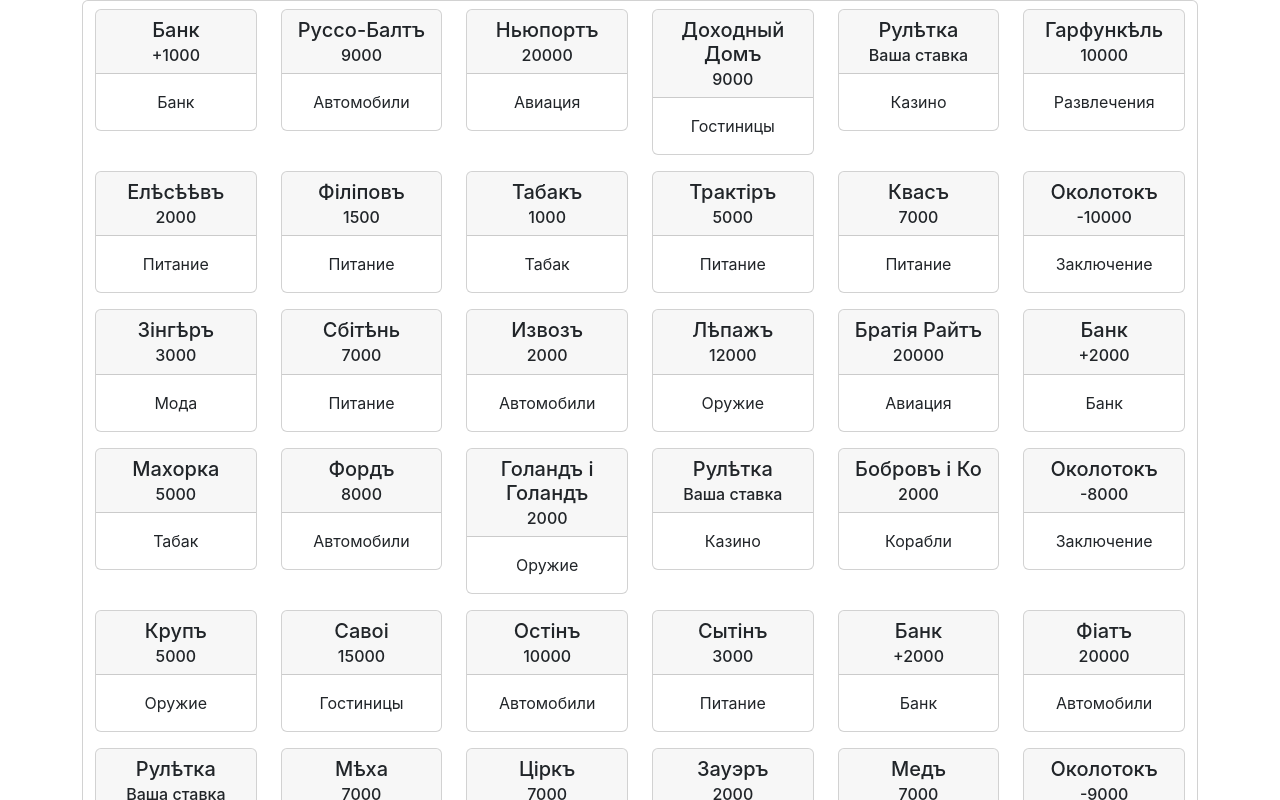
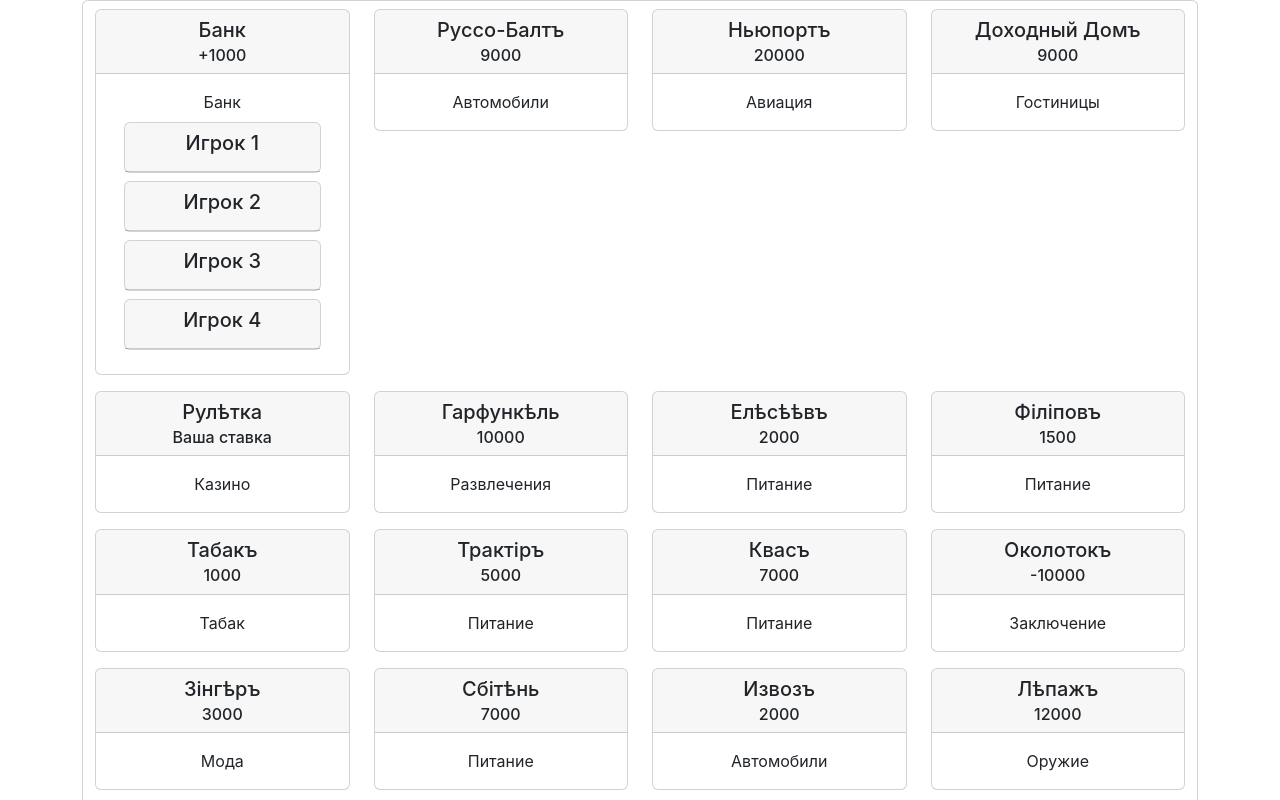
Before and after one commit to d2emon/business-tycoon, a React (Create React App) app in the folder front/: page / in a window 1280 px wide. Shown: the top 800 px of the page. Built offline with nearby package versions, Linux system fonts and the light colour scheme.

Commit message:
Add players to field

```diff
--- /dev/null
+++ b/front/src/components/GameBoard/BankCard.jsx
@@ -0,0 +1,39 @@
+import React, { useMemo } from 'react';
+import PropTypes from 'prop-types';
+import FieldCard from './FieldCard';
+
+function BankCard(props) {
+  const {
+    payment,
+    players,
+    title,
+  } = props;
+
+  const subtitle = useMemo(() => `+${payment}`, [payment]);
+
+  return (
+    <FieldCard
+      title={title}
+      subtitle={subtitle}
+      players={players}
+    >
+      Банк
+    </FieldCard>
+  );
+}
+
+BankCard.defaultProps = {
+  payment: null,
+  players: [],
+  title: null,
+};
+
+BankCard.propTypes = {
+  payment: PropTypes.number,
+  players: PropTypes.arrayOf(PropTypes.shape({
+    name: PropTypes.string,
+  })),
+  title: PropTypes.string,
+};
+
+export default BankCard;
--- /dev/null
+++ b/front/src/components/GameBoard/CasinoCard.jsx
@@ -0,0 +1,34 @@
+import React from 'react';
+import PropTypes from 'prop-types';
+import FieldCard from './FieldCard';
+
+function CasinoCard(props) {
+  const {
+    players,
+    title,
+  } = props;
+
+  return (
+    <FieldCard
+      title={title}
+      subtitle="Ваша ставка"
+      players={players}
+    >
+      Казино
+    </FieldCard>
+  );
+}
+
+CasinoCard.defaultProps = {
+  players: [],
+  title: null,
+};
+
+CasinoCard.propTypes = {
+  players: PropTypes.arrayOf(PropTypes.shape({
+    name: PropTypes.string,
+  })),
+  title: PropTypes.string,
+};
+
+export default CasinoCard;
--- /dev/null
+++ b/front/src/components/GameBoard/CompanyCard.jsx
@@ -0,0 +1,54 @@
+import React, { useMemo } from 'react';
+import PropTypes from 'prop-types';
+import FieldCard from './FieldCard';
+
+function CompanyCard(props) {
+  const {
+    cost,
+    icon,
+    players,
+    title,
+  } = props;
+
+  const icons = {
+    car: 'Автомобили',
+    plane: 'Авиация',
+    hotel: 'Гостиницы',
+    music: 'Развлечения',
+    food: 'Питание',
+    smoking: 'Табак',
+    fashion: 'Мода',
+    gun: 'Оружие',
+    sail: 'Корабли',
+  };
+
+  const subtitle = useMemo(() => `${cost}`, [cost]);
+
+  return (
+    <FieldCard
+      title={title}
+      subtitle={subtitle}
+      players={players}
+    >
+      {icons[icon] || `Неизвестно ${icon}`}
+    </FieldCard>
+  );
+}
+
+CompanyCard.defaultProps = {
+  cost: null,
+  icon: null,
+  players: [],
+  title: null,
+};
+
+CompanyCard.propTypes = {
+  cost: PropTypes.number,
+  icon: PropTypes.string,
+  players: PropTypes.arrayOf(PropTypes.shape({
+    name: PropTypes.string,
+  })),
+  title: PropTypes.string,
+};
+
+export default CompanyCard;
--- /dev/null
+++ b/front/src/components/GameBoard/FieldCard.jsx
@@ -0,0 +1,64 @@
+import React from 'react';
+import {
+  Card,
+  Container,
+} from 'react-bootstrap';
+import PropTypes from 'prop-types';
+import PlayerToken from '../PlayerToken';
+
+function FieldCard(props) {
+  const {
+    players,
+    subtitle,
+    title,
+    children,
+  } = props;
+
+  return (
+    <Card
+      className="my-2 field-card"
+    >
+      <Card.Header>
+        <Card.Title>
+          { title }
+        </Card.Title>
+
+        { subtitle && (
+          <Card.Subtitle>
+            { subtitle }
+          </Card.Subtitle>
+        ) }
+      </Card.Header>
+
+      <Card.Body>
+        {children}
+        <Container>
+          { players.map((player) => (
+            <PlayerToken
+              key={player.name}
+              name={player.name}
+            />
+          ))}
+        </Container>
+      </Card.Body>
+    </Card>
+  );
+}
+
+FieldCard.defaultProps = {
+  players: [],
+  subtitle: null,
+  title: null,
+  children: null,
+};
+
+FieldCard.propTypes = {
+  players: PropTypes.arrayOf(PropTypes.shape({
+    name: PropTypes.string,
+  })),
+  subtitle: PropTypes.string,
+  title: PropTypes.string,
+  children: PropTypes.node,
+};
+
+export default FieldCard;
--- /dev/null
+++ b/front/src/components/GameBoard/JailCard.jsx
@@ -0,0 +1,39 @@
+import React, { useMemo } from 'react';
+import PropTypes from 'prop-types';
+import FieldCard from './FieldCard';
+
+function JailCard(props) {
+  const {
+    fine,
+    players,
+    title,
+  } = props;
+
+  const subtitle = useMemo(() => `-${fine}`, [fine]);
+
+  return (
+    <FieldCard
+      title={title}
+      subtitle={subtitle}
+      players={players}
+    >
+      Заключение
+    </FieldCard>
+  );
+}
+
+JailCard.defaultProps = {
+  fine: null,
+  players: [],
+  title: null,
+};
+
+JailCard.propTypes = {
+  fine: PropTypes.number,
+  players: PropTypes.arrayOf(PropTypes.shape({
+    name: PropTypes.string,
+  })),
+  title: PropTypes.string,
+};
+
+export default JailCard;
--- a/front/src/components/GameBoard/index.jsx
+++ b/front/src/components/GameBoard/index.jsx
@@ -1,125 +1,73 @@
-import React from 'react';
-import { Card, Col, Container, Row } from 'react-bootstrap';
+/* eslint-disable react/jsx-props-no-spreading */
+import React, { useMemo } from 'react';
+import {
+  Col,
+  Container,
+  Row,
+} from 'react-bootstrap';
+import PropTypes from 'prop-types';
+import BankCard from './BankCard';
+import CasinoCard from './CasinoCard';
+import CompanyCard from './CompanyCard';
+import JailCard from './JailCard';
 
-function FieldCard(props) {
-  const {
-    subtitle,
-    title,
-    children,
-  } = props;
-
-  return (
-    <Card className="my-2">
-      <Card.Header>
-      <Card.Title>
-          { title }
-        </Card.Title>
-
-        { subtitle && <Card.Subtitle>
-          { subtitle }
-        </Card.Subtitle> }
-      </Card.Header>
-
-      <Card.Body>
-        {children}
-      </Card.Body>
-    </Card>
-  );
-}
-
-function CompanyCard(props) {
-  const {
-    cost,
-    icon,
-    title,
-  } = props;
-
-  const icons = {
-    car: 'Автомобили',
-    plane: 'Авиация',
-    hotel: 'Гостиницы',
-    music: 'Развлечения',
-    food: 'Питание',
-    smoking: 'Табак',
-    fashion: 'Мода',
-    gun: 'Оружие',
-    sail: 'Корабли',
-  }
-
-  return (
-    <FieldCard
-      title={title}
-      subtitle={cost}
-    >
-      {icons[icon] || `Неизвестно ${icon}`}
-    </FieldCard>
-  );
-}
-
-function BankCard(props) {
-  const {
-    payment,
-    title,
-  } = props;
-
-  return (
-    <FieldCard
-      title={title}
-      subtitle={`+${payment}`}
-    >
-      Банк
-    </FieldCard>
-  );
-}
-
-function CasinoCard(props) {
-  const {
-    title,
-  } = props;
-
-  return (
-    <FieldCard
-      title={title}
-      subtitle="Ваша ставка"
-    >
-      Казино
-    </FieldCard>
-  );
-}
-
-function JailCard(props) {
-  const {
-    fine,
-    title,
-  } = props;
-
-  return (
-    <FieldCard
-      title={title}
-      subtitle={-fine}
-    >
-      Заключение
-    </FieldCard>
-  );
-}
+import './styles.css';
 
 function GameBoard(props) {
   const {
     fields,
+    players,
   } = props;
+
+  const cardMd = 3;
+
+  const fieldsData = useMemo(
+    () => fields.map((field) => ({
+      ...field,
+      players: players.filter((player) => (player.position === field.id)),
+    })),
+    [
+      fields,
+      players,
+    ],
+  );
 
   return (
     <Container>
       <Row>
-        { fields.map((field) => (
+        { fieldsData.map((field) => (
           <Col
             key={field.id}
-            md={2}
+            md={cardMd}
           >
-            { (field.fieldType === 1) && <CompanyCard {...field} /> }
-            { (field.fieldType === 2) && <BankCard {...field} /> }
-            { (field.fieldType === 3) && <CasinoCard {...field} /> }
-            { (field.fieldType === 4) && <JailCard {...field} /> }
+            {(field.fieldType === 1) && (
+              <CompanyCard
+                players={field.players}
+                title={field.title}
+                cost={field.cost}
+                icon={field.icon}
+              />
+            )}
+            {(field.fieldType === 2) && (
+              <BankCard
+                players={field.players}
+                title={field.title}
+                payment={field.payment}
+              />
+            )}
+            {(field.fieldType === 3) && (
+              <CasinoCard
+                players={field.players}
+                title={field.title}
+              />
+            )}
+            {(field.fieldType === 4) && (
+              <JailCard
+                players={field.players}
+                title={field.title}
+                fine={field.fine}
+              />
+            )}
           </Col>
         )) }
       </Row>
@@ -127,4 +75,24 @@
   );
 }
 
+GameBoard.defaultProps = {
+  fields: null,
+  players: null,
+};
+
+GameBoard.propTypes = {
+  fields: PropTypes.arrayOf(PropTypes.shape({
+    cost: PropTypes.number,
+    fine: PropTypes.number,
+    icon: PropTypes.string,
+    payment: PropTypes.number,
+    subtitle: PropTypes.string,
+    title: PropTypes.string,
+    children: PropTypes.node,
+  })),
+  players: PropTypes.arrayOf(PropTypes.shape({
+    //
+  })),
+};
+
 export default GameBoard;
--- /dev/null
+++ b/front/src/components/GameBoard/styles.css
@@ -0,0 +1,3 @@
+.field-card {
+  height: 375px;
+}
--- /dev/null
+++ b/front/src/components/PlayerToken/index.jsx
@@ -0,0 +1,31 @@
+import React from 'react';
+import {
+  Card,
+} from 'react-bootstrap';
+import PropTypes from 'prop-types';
+
+function PlayerToken(props) {
+  const {
+    name,
+  } = props;
+
+  return (
+    <Card className="my-2">
+      <Card.Header>
+        <Card.Title>
+          { name }
+        </Card.Title>
+      </Card.Header>
+    </Card>
+  );
+}
+
+PlayerToken.defaultProps = {
+  name: null,
+};
+
+PlayerToken.propTypes = {
+  name: PropTypes.string,
+};
+
+export default PlayerToken;
--- a/front/src/containers/BusinessBoard/index.jsx
+++ b/front/src/containers/BusinessBoard/index.jsx
@@ -1,20 +1,42 @@
-import React from 'react';
-import { useState } from 'react';
-import { useEffect } from 'react';
+import React, {
+  useEffect,
+  useState,
+} from 'react';
 import GameBoard from '../../components/GameBoard';
 import fieldAPI from '../../services/fieldAPI';
+import playersAPI from '../../services/playersAPI';
 
 function BusinessBoard() {
   const [fields, setFields] = useState([]);
+  const [players, setPlayers] = useState([]);
 
-  const loadData = async () => {
+  const loadFieldData = async () => {
     const response = await fieldAPI.getFields();
     setFields(response);
   };
 
+  const loadPlayersData = async () => {
+    const response = await playersAPI.startGame([
+      {
+        name: 'Игрок 1',
+      },
+      {
+        name: 'Игрок 2',
+      },
+      {
+        name: 'Игрок 3',
+      },
+      {
+        name: 'Игрок 4',
+      },
+    ]);
+    setPlayers(response);
+  };
+
   useEffect(
     () => {
-      loadData();
+      loadFieldData();
+      loadPlayersData();
     },
     [],
   );
@@ -22,6 +44,7 @@
   return (
     <GameBoard
       fields={fields}
+      players={players}
     />
   );
 }
--- a/front/src/services/playersAPI/index.js
+++ b/front/src/services/playersAPI/index.js
@@ -6,7 +6,7 @@
   PLAYERS = players.map((player) => ({
     ...player,
     money: 60000,
-    position: 1,
+    position: '1',
   }));
   return [...PLAYERS];
 };
```
